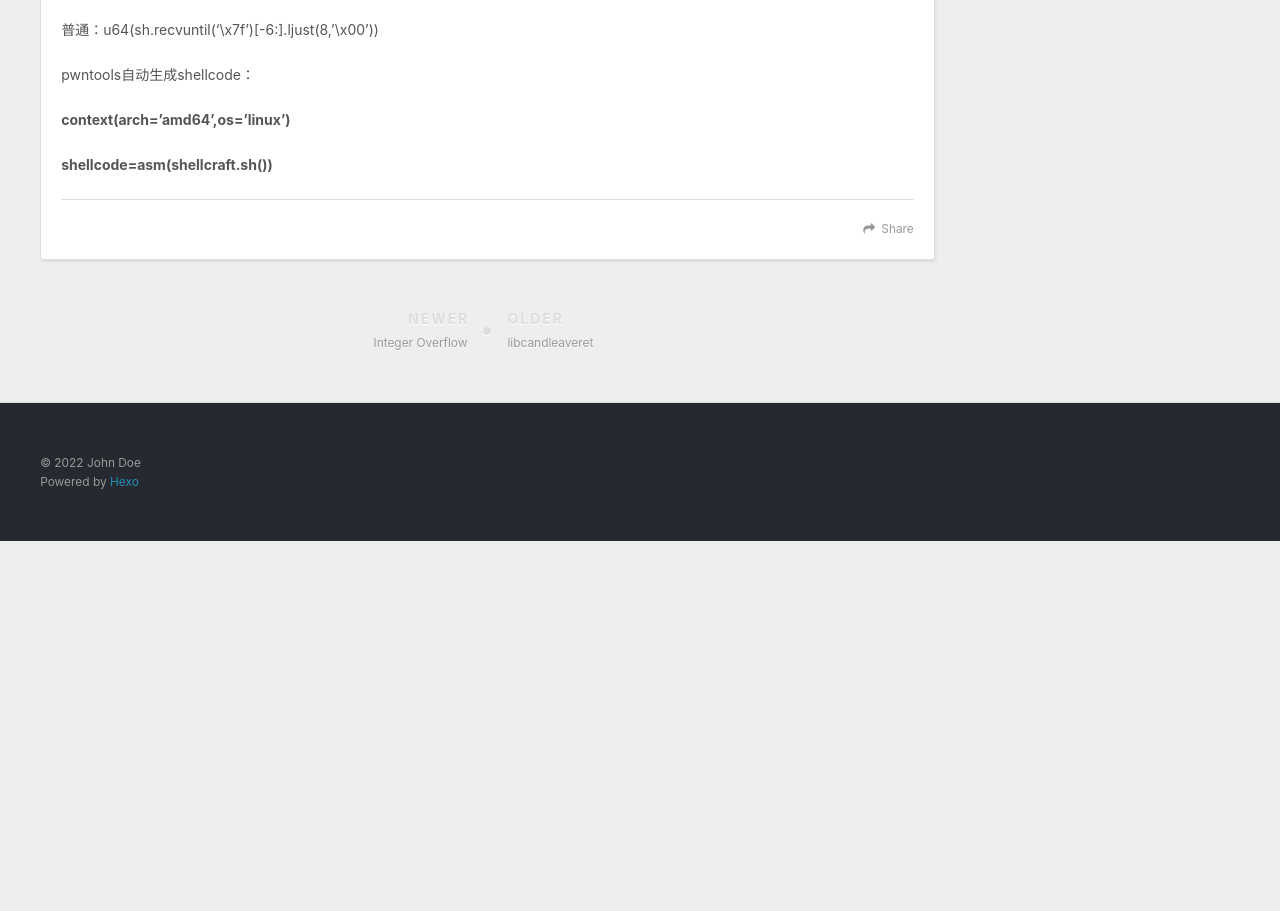
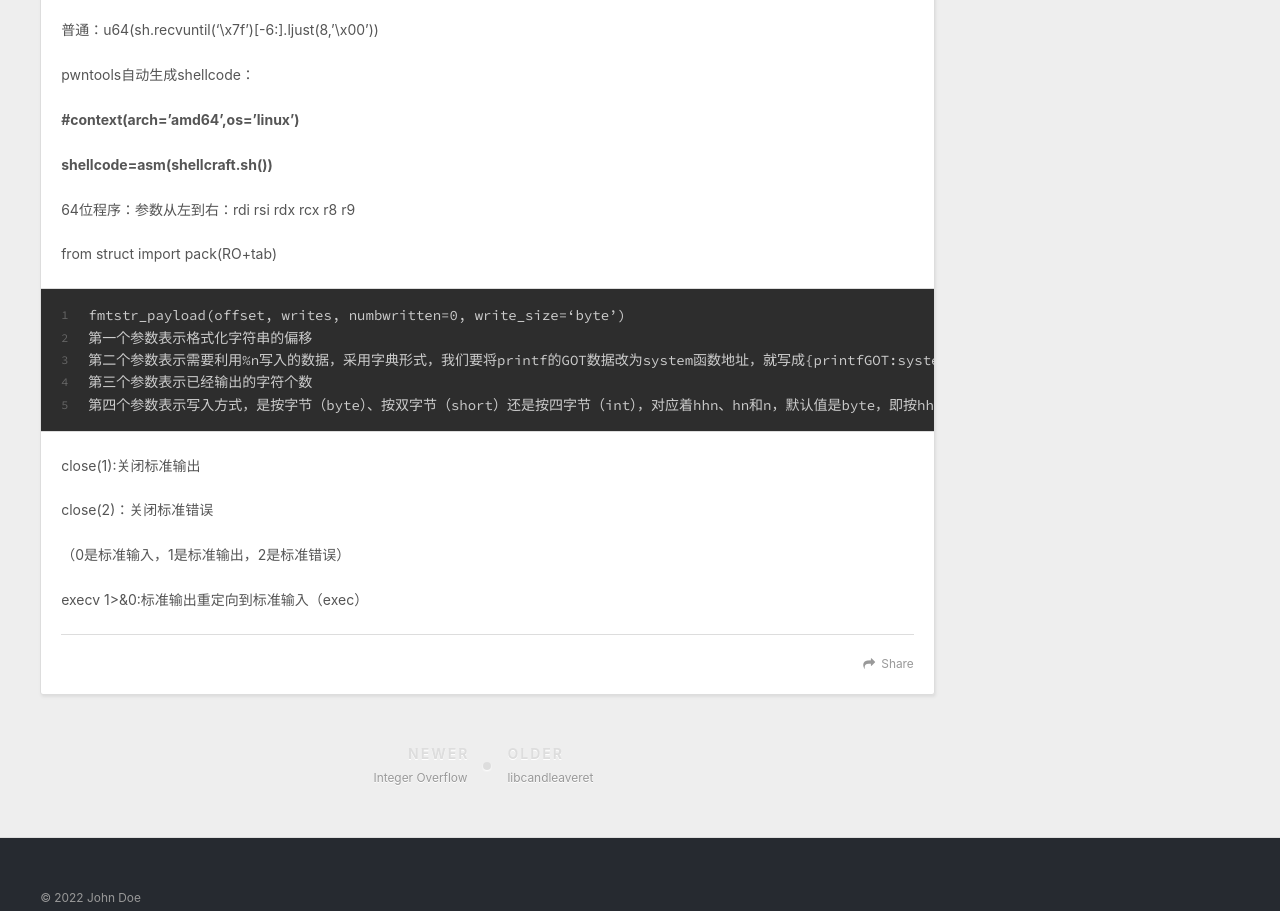
Before and after one commit to hhhyyang/hhhyyang.github.io, a plain HTML site: page 2022/01/20/pwnnotes/index.html in a window 1280 px wide. Shown: the part 1205-2116 px from the top of the page. Before the commit the page ends 1746 px from the top, so only its background shows below. Drawn offline with nearby package versions, Linux system fonts and the light colour scheme.

Commit message:
Site updated: 2022-02-14 15:40:38

```diff
--- a/2022/01/20/pwnnotes/index.html
+++ b/2022/01/20/pwnnotes/index.html
@@ -15,7 +15,7 @@
 <meta property="og:description" content="https:&#x2F;&#x2F;blog.csdn.net&#x2F;zhy025907&#x2F;article&#x2F;details&#x2F;90573571 很多次做题不顺利，觉得很有必要来一篇杂记 主要是 recv相关函数使用的位置（在需要多次接收和发送数据的时候） send相关函数的使用时机（读入数据的大小（栈迁移）） 单词拼写 栈对齐问题 不同类型程序在相似地方的处理 刚刚做了一个非常easy的题，但是一开始并没有成功，因为 我把bi">
 <meta property="og:locale" content="en_US">
 <meta property="article:published_time" content="2022-01-20T04:27:23.360Z">
-<meta property="article:modified_time" content="2022-01-30T09:11:30.948Z">
+<meta property="article:modified_time" content="2022-02-12T04:11:08.118Z">
 <meta property="article:author" content="John Doe">
 <meta name="twitter:card" content="summary">
 
@@ -111,8 +111,16 @@
 
 <p>普通：u64(sh.recvuntil(‘\x7f’)[-6:].ljust(8,’\x00’))</p>
 <p>pwntools自动生成shellcode：</p>
-<p><strong>context(arch=’amd64’,os=’linux’)</strong></p>
+<p><strong>#context(arch=’amd64’,os=’linux’)</strong></p>
 <p><strong>shellcode=asm(shellcraft.sh())</strong></p>
+<p>64位程序：参数从左到右：rdi rsi rdx rcx r8 r9</p>
+<p>from struct import pack(RO+tab)</p>
+<figure class="highlight plaintext"><table><tr><td class="gutter"><pre><span class="line">1</span><br><span class="line">2</span><br><span class="line">3</span><br><span class="line">4</span><br><span class="line">5</span><br></pre></td><td class="code"><pre><span class="line">fmtstr_payload(offset, writes, numbwritten=0, write_size=‘byte’)</span><br><span class="line">第一个参数表示格式化字符串的偏移</span><br><span class="line">第二个参数表示需要利用%n写入的数据，采用字典形式，我们要将printf的GOT数据改为system函数地址，就写成&#123;printfGOT:systemAddress&#125;；</span><br><span class="line">第三个参数表示已经输出的字符个数</span><br><span class="line">第四个参数表示写入方式，是按字节（byte）、按双字节（short）还是按四字节（int），对应着hhn、hn和n，默认值是byte，即按hhn写</span><br></pre></td></tr></table></figure>
+
+<p>close(1):关闭标准输出</p>
+<p>close(2)：关闭标准错误</p>
+<p>（0是标准输入，1是标准输出，2是标准错误）</p>
+<p>execv 1&gt;&amp;0:标准输出重定向到标准输入（exec）</p>
 
 
     </div>
```
Also changed, not shown: index.html (+9 -1 lines).
